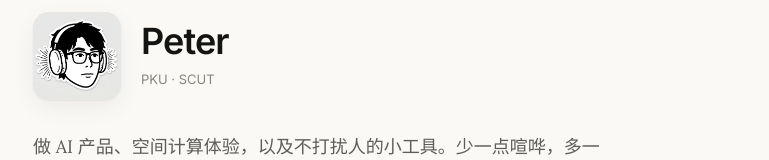
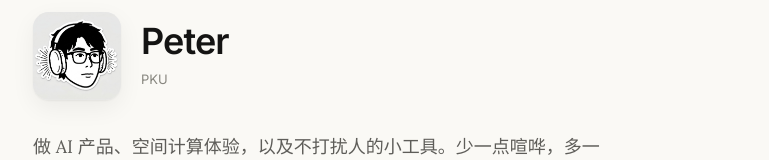
Before and after one commit to wenhanweime/portfolio, a React (Vite) app: page / in a window 1280 px wide. Shown: the part 136-296 px from the top of the page, without its empty margins (255-1024 px from the left). Built offline with nearby package versions, Linux system fonts and the light colour scheme.

Commit message:
Drop SCUT from affiliation
Keep PKU only on the personal brand line.

```diff
--- a/src/i18n/en.ts
+++ b/src/i18n/en.ts
@@ -1,7 +1,7 @@
 export const en = {
   hero: {
     name: "Peter",
-    affiliation: "PKU · SCUT",
+    affiliation: "PKU",
     bio: "I design and ship AI products, spatial experiences, and small tools. Prefer quiet craft over noise.",
   },
   projects: {
--- a/src/i18n/zh.ts
+++ b/src/i18n/zh.ts
@@ -1,7 +1,7 @@
 export const zh = {
   hero: {
     name: "Peter",
-    affiliation: "PKU · SCUT",
+    affiliation: "PKU",
     bio: "做 AI 产品、空间计算体验，以及不打扰人的小工具。少一点喧哗，多一点完成。",
   },
   projects: {
```
